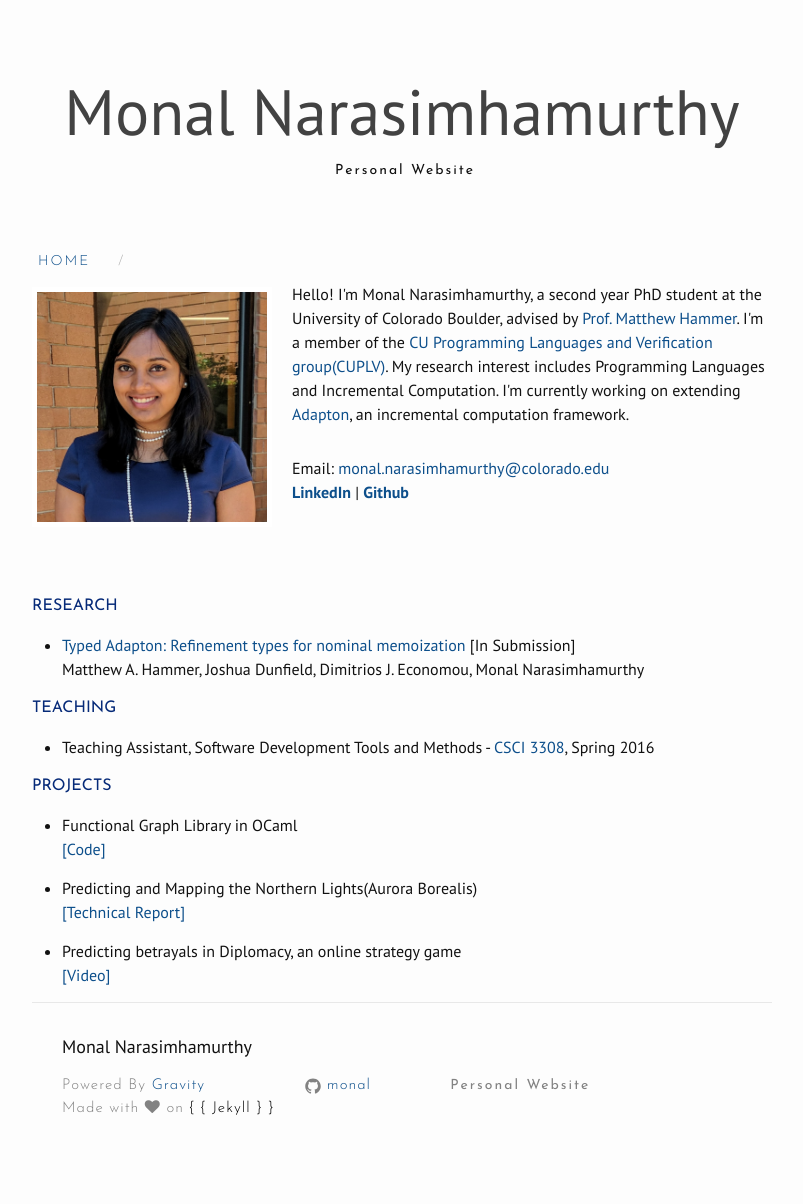
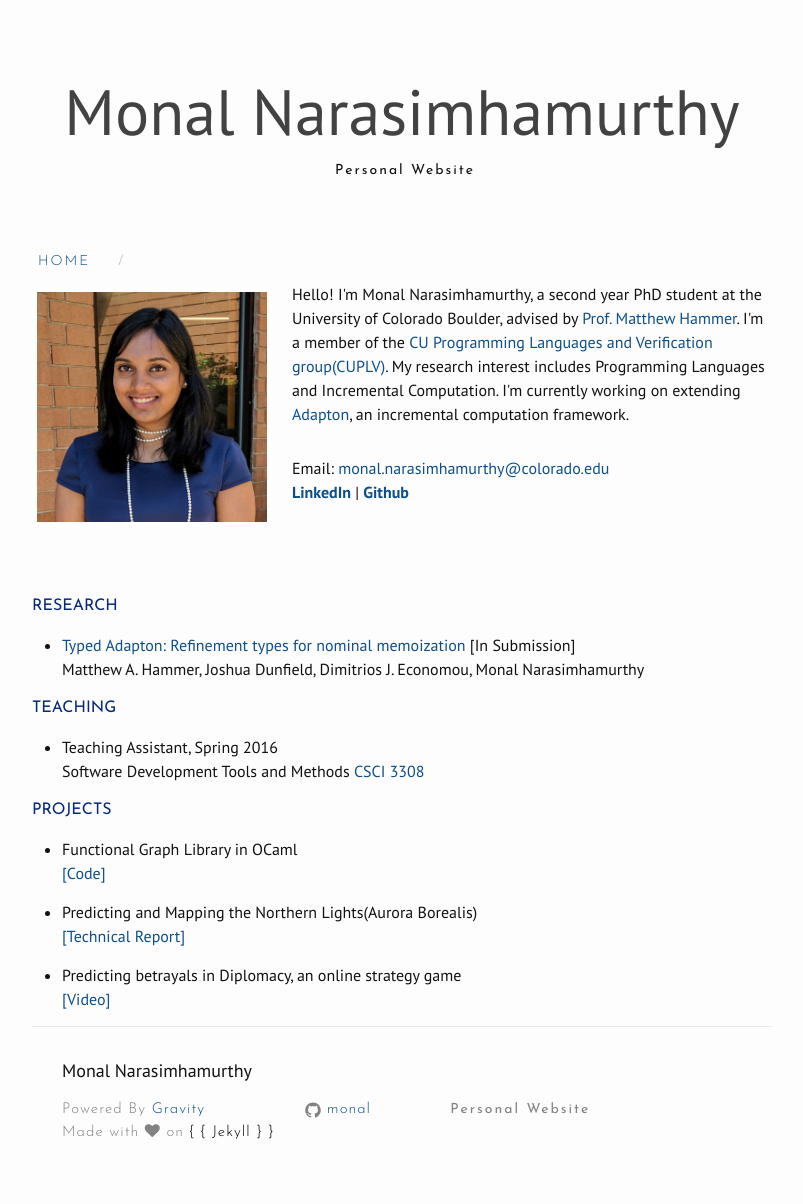
Before and after one commit to monal/monal.github.io, a Jekyll site: the page built from index.html, in a window 1280 px wide. Shown: the whole page, without its empty margins (238-1041 px from the left). Built offline with Jekyll 4.4.1, drawn with Linux system fonts in a browser that asks for light colours; nearby versions of some CDN libraries; before the commit the page ends 1180 px from its top, so only the background shows below that.

Commit message:
Fix teaching section

```diff
--- a/index.html
+++ b/index.html
@@ -21,7 +21,7 @@ layout: default
 
 <div>
 <h4 style="margin-top: 15px; color:#062A78; font-family:'Josefin Sans';">TEACHING</h4>
-<ul><li style="">Teaching Assistant, Software Development Tools and Methods - <a href="http://www.lousymedia.com/csci-3308/">CSCI 3308</a>, Spring 2016</li></ul>
+<ul><li style="">Teaching Assistant, Spring 2016 <br> Software Development Tools and Methods <a href="http://www.lousymedia.com/csci-3308/">CSCI 3308</a></li></ul>
 </div>
 
 <div>
```
